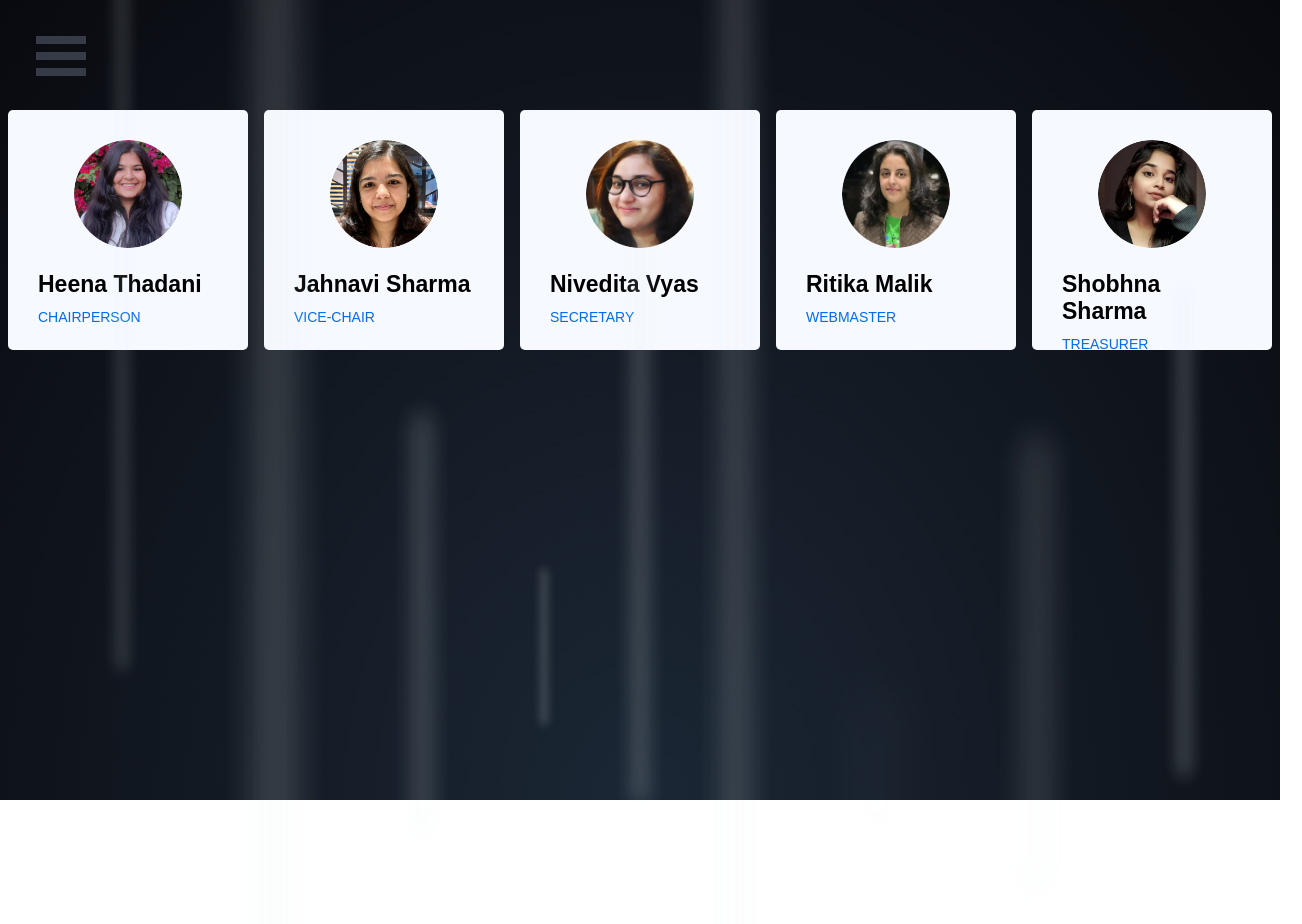
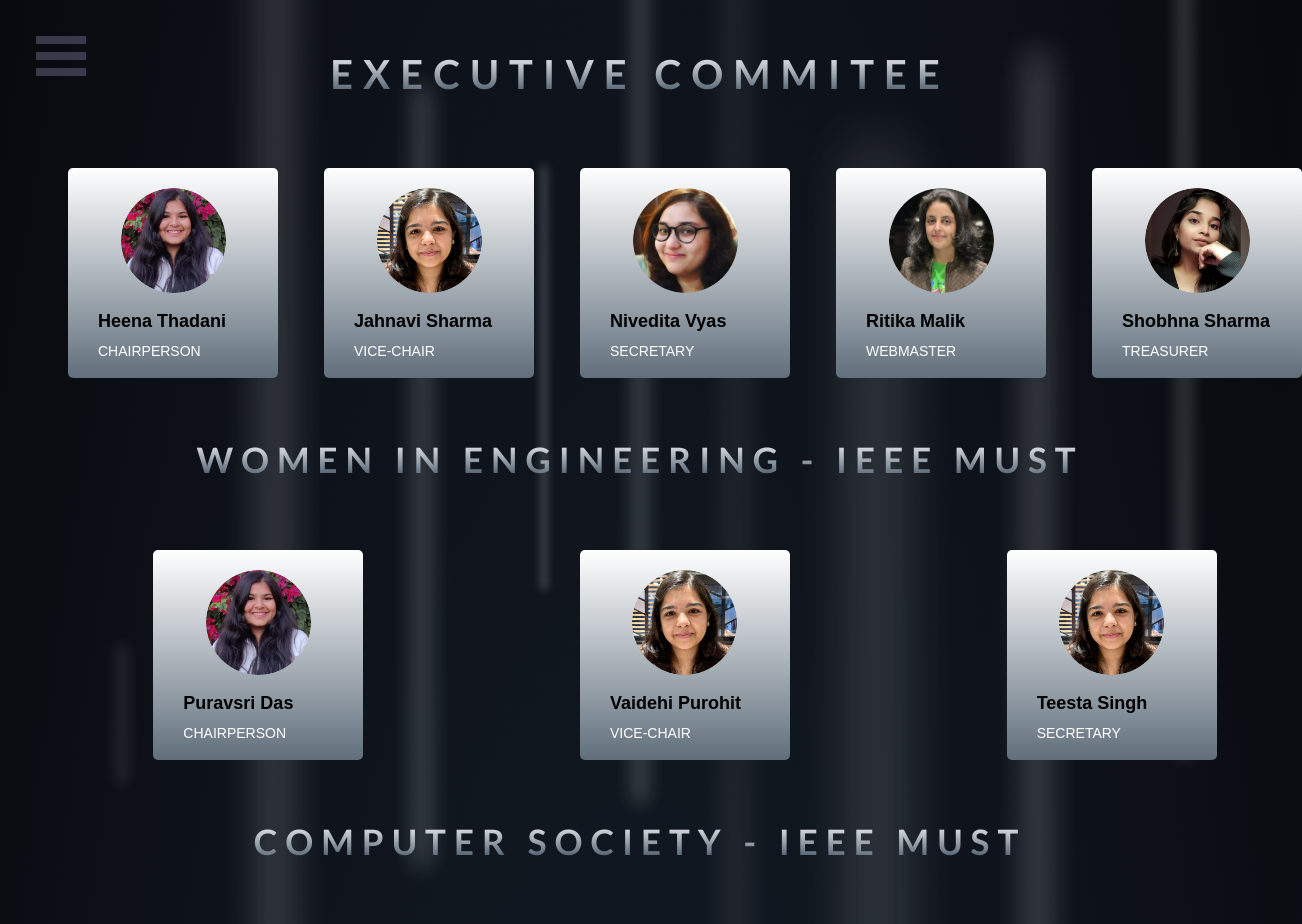
Before and after one commit to ritika728/Fest_Website, a React (Create React App) app: page /contact in a window 1280 px wide. Shown: the top 924 px of the page, 1302 px wide, since content can reach past the window. Before the commit the page ends 800 px from the top, so only its background shows below. Built offline with nearby package versions, Linux system fonts and the light colour scheme.

Commit message:
contact changes

```diff
--- a/src/components/contact/contact.css
+++ b/src/components/contact/contact.css
@@ -1,22 +1,85 @@
+@import url('https://fonts.googleapis.com/css?family=Open+Sans');
+@import url('https://fonts.googleapis.com/css2?family=Montserrat:wght@400;700&display=swap');
+@import url('https://fonts.googleapis.com/css2?family=Lato:ital,wght@0,400;0,700;1,400;1,700&display=swap');
+
+.main_excom{
+  background: -webkit-linear-gradient(white, #38495a);
+  background-clip:text;
+  -webkit-background-clip: text;
+  -webkit-text-fill-color: transparent;
+  text-align: center;
+    left: 0;
+    right: 0;
+    color: #FFF;
+    text-align: center;
+    font-family: "lato", sans-serif;
+    font-weight: bold;
+    /* font-weight: 300; */
+    font-size: 40px;
+    letter-spacing: 10px;
+    margin-top: 50px;
+    margin-bottom: -40px;
+    /* padding-left: 10px; */
+}
+.main_excom2{
+  background: -webkit-linear-gradient(white, #38495a);
+  background-clip:text;
+  -webkit-background-clip: text;
+  -webkit-text-fill-color: transparent;
+  text-align: center;
+    left: 0;
+    right: 0;
+    color: #FFF;
+    text-align: center;
+    font-family: "lato", sans-serif;
+    font-weight: bold;
+    /* font-weight: 300; */
+    font-size: 35px;
+    letter-spacing: 8px;
+    margin-top: 220px;
+    margin-bottom: -40px;
+    /* padding-left: 10px; */
+}
+.main{
+  display: flex;
+  flex-direction: column;
+  /* margin-left: -70px; */
+}
+.wie{
+  display: flex;
+  flex-direction: column;
+}
+
+
 .sectionteam {
 	font-family: "Poppins", sans-serif;
 	padding: 80px 0;
 }
-
+.sectionteam2 {
+	font-family: "Poppins", sans-serif;
+	padding: 80px 0;
+  display: flex;
+  flex-direction:row;
+  justify-content:space-between
+}
 
 .single-person {
 	margin-top: 30px;
 	padding: 30px;
-	background-color: #f6f9ff;
+	/* background-color: #f6f9ff; */
+  /* background: -webkit-linear-gradient(white, #38495a); */
+  background: -webkit-linear-gradient(white, #606f7c);
 	border-radius: 5px;
+  position: absolute;
+  margin-left: -60px;
 }
 
 .single-person:hover {
 	background: linear-gradient(to right, #016cec, #00b5f7);
     background: -webkit-linear-gradient(white, #38495a);
-    /* background-clip:text;
+    background-clip:text;
     -webkit-background-clip: text;
-    -webkit-text-fill-color: transparent; */
+    -webkit-text-fill-color: transparent;
 }
 /* .single-person:hover {
 	background: linear-gradient(to right, #016cec, #00b5f7);
@@ -36,10 +99,11 @@
     background-repeat: no-repeat;
     margin: 0 auto;
     transition: transform .3s;
-    width: 60%;
-    height: 60%;
+    width: 70%;
+    height: 70%;
     border-radius: 50%;
     background-size: 50%;
+    margin-top: -10px;
 }
 .person-image2 {
     /* border: 4px dashed rgb(199, 62, 62); */
@@ -50,10 +114,11 @@
     background-repeat: no-repeat;
     margin: 0 auto;
     transition: transform .3s;
-    width: 60%;
-    height: 60%;
+    width: 70%;
+    height: 70%;
     border-radius: 50%;
     background-size: 50%;
+    margin-top: -10px;
 
 }
 .person-image3 {
@@ -65,10 +130,11 @@
     background-repeat: no-repeat;
     margin: 0 auto;
     transition: transform .3s;
-    width: 60%;
-    height: 60%;
+    width: 70%;
+    height: 70%;
     border-radius: 50%;
     background-size: 50%;
+    margin-top: -10px;
 
 }
 .person-image4 {
@@ -80,10 +146,11 @@
     background-repeat: no-repeat;
     margin: 0 auto;
     transition: transform .3s;
-    width: 60%;
-    height: 60%;
+    width: 70%;
+    height: 70%;
     border-radius: 50%;
     background-size: 50%;
+    margin-top: -10px;
 
 }
 .person-image5 {
@@ -95,17 +162,18 @@
     background-repeat: no-repeat;
     margin: 0 auto;
     transition: transform .3s;
-    width: 60%;
-    height: 60%;
+    width: 70%;
+    height: 70%;
     border-radius: 50%;
     background-size: 50%;
+    margin-top: -10px;
 }
 
 
 
 .single-person{
-    width: 180px;
-    height: 180px;
+    width: 150px;
+    height: 150px;
 }
 .sectionteam{
     display: flex;
@@ -113,7 +181,9 @@
 }
 .team{
     margin: 0 auto;
+
 }
+
 
 .team:hover .person-image1 {
 	/* padding: 3px; */
@@ -123,18 +193,52 @@
     transform: scale(1.2);
 
 }
+.team:hover .person-image3 {
+	/* padding: 3px; */
+    /* border: 2px dashed white; */
+    background-clip:content-box;
+    /* border-image-outset: 5px; */
+    transform: scale(1.2);
+
+}
+.team:hover .person-image4 {
+	/* padding: 3px; */
+    /* border: 2px dashed white; */
+    background-clip:content-box;
+    /* border-image-outset: 5px; */
+    transform: scale(1.2);
+
+}
+.team:hover .person-image5 {
+	/* padding: 3px; */
+    /* border: 2px dashed white; */
+    background-clip:content-box;
+    /* border-image-outset: 5px; */
+    transform: scale(1.2);
+
+}
+.team:hover .person-image2 {
+	/* padding: 3px; */
+    /* border: 2px dashed white; */
+    background-clip:content-box;
+    /* border-image-outset: 5px; */
+    transform: scale(1.2);
+
+}
+
 
 
 .sectionteam .single-person .person-info .full-name {
 	margin-bottom: 10px;
-	font-size: 23px;
+	font-size: 18px;
     font-weight: 700;
 }
 
 .sectionteam .single-person .person-info .speciality {
     text-transform: uppercase;
     font-size: 14px;
-    color: #016cec;
+    /* color: #016cec; */
+    color: white;
 
 }
 
@@ -145,10 +249,14 @@
 }
 
 html {
-    height: 100%;
+    height: 500%;
     background: radial-gradient(ellipse at bottom, #1b2735 0%, #090a0f 100%);
-    overflow: hidden;
+    overflow:auto;
+    scroll-behavior: smooth;
+
   }
+
+
 
 
 .light {
@@ -163,11 +271,14 @@ html {
     left: 0px;
     right: 0px;
     margin: auto;
-    overflow:hidden !important;
+    /* overflow:hidden !important; */
+
+    left: 0;
+    top: 0;
 }
 
 .x1{
-    overflow:hidden;
+    /* overflow:hidden; */
   -webkit-animation: floatUp 4s infinite linear;
   -moz-animation: floatUp 4s infinite linear;
   -o-animation: floatUp 4s infinite linear;
@@ -179,7 +290,7 @@ html {
 }
 
 .x2{
-    overflow:hidden;
+    /* overflow:hidden; */
   -webkit-animation: floatUp 7s infinite linear;
   -moz-animation: floatUp 7s infinite linear;
   -o-animation: floatUp 7s infinite linear;
@@ -192,7 +303,7 @@ html {
 }
 
 .x3{
-    overflow:hidden;
+    /* overflow:hidden; */
   -webkit-animation: floatUp 2.5s infinite linear;
   -moz-animation: floatUp 2.5s infinite linear;
   -o-animation: floatUp 2.5s infinite linear;
@@ -205,7 +316,7 @@ html {
 }
 
 .x4{
-    overflow:hidden;
+    /* overflow:hidden; */
   -webkit-animation: floatUp 4.5s infinite linear;
   -moz-animation: floatUp 4.5s infinite linear;
   -o-animation: floatUp 4.5s infinite linear;
@@ -218,7 +329,7 @@ html {
 }
 
 .x5{
-    overflow:hidden;
+    /* overflow:hidden; */
   -webkit-animation: floatUp 8s infinite linear;
   -moz-animation: floatUp 8s infinite linear;
   -o-animation: floatUp 8s infinite linear;
@@ -231,7 +342,7 @@ html {
 }
 
 .x6{
-    overflow:hidden;
+    /* overflow:hidden; */
   -webkit-animation: floatUp 3s infinite linear;
   -moz-animation: floatUp 3s infinite linear;
   -o-animation: floatUp 3s infinite linear;
@@ -244,7 +355,7 @@ html {
 }
 
 .x7{
-    overflow:hidden;
+    /* overflow:hidden; */
   -webkit-animation: floatUp 5.3s infinite linear;
   -moz-animation: floatUp 5.3s infinite linear;
   -o-animation: floatUp 5.3s infinite linear;
@@ -257,7 +368,7 @@ html {
 }
 
 .x8{
-    overflow:hidden;
+    /* overflow:hidden; */
   -webkit-animation: floatUp 4.7s infinite linear;
   -moz-animation: floatUp 4.7s infinite linear;
   -o-animation: floatUp 4.7s infinite linear;
@@ -270,7 +381,7 @@ html {
 }
 
 .x9{
-    overflow:hidden !;
+    /* overflow:hidden !; */
   -webkit-animation: floatUp 4.1s infinite linear;
   -moz-animation: floatUp 4.1s infinite linear;
   -o-animation: floatUp 4.1s infinite linear;
--- a/src/components/contact/contact.jsx
+++ b/src/components/contact/contact.jsx
@@ -13,6 +13,8 @@ const Contact = () => {
   <div class='light x7'></div>
   <div class='light x8'></div>
   <div class='light x9'></div>
+  <div className='main'>
+  <h1 className="main_excom">EXECUTIVE COMMITEE</h1>
       <div className="sectionteam">
 				<div className="team">
 					<div className="single-person">
@@ -68,6 +70,77 @@ const Contact = () => {
 				</div>
 	</div>
 	</div>
+	<div className='wie'>
+	<h1 className="main_excom2">WOMEN IN ENGINEERING - IEEE MUST</h1>
+	<div className="sectionteam">
+				<div className="team">
+					<div className="single-person">
+						<div className="person-image1">
+						</div>
+						<div className="person-info">
+							<h3 class="full-name">Puravsri Das</h3>
+							<span className="speciality">Chairperson</span>
+						</div>
+					</div>
+				</div>
+				<div className="team">
+					<div className="single-person">
+						<div className="person-image2">
+						</div>
+						<div className="person-info">
+							<h3 class="full-name">Vaidehi Purohit</h3>
+							<span className="speciality">Vice-Chair</span>
+						</div>
+					</div>
+				</div>
+				<div className="team">
+					<div className="single-person">
+						<div className="person-image2">
+						</div>
+						<div className="person-info">
+							<h3 class="full-name">Teesta Singh</h3>
+							<span className="speciality">Secretary</span>
+						</div>
+					</div>
+				</div>
+				</div>
+	</div>
+	<div className='wie'>
+	<h1 className="main_excom2">COMPUTER SOCIETY - IEEE MUST</h1>
+	<div className="sectionteam2">
+				<div className="team">
+					<div className="single-person">
+						<div className="person-image1">
+						</div>
+						<div className="person-info">
+							<h3 class="full-name">Vanshika Dadhich</h3>
+							<span className="speciality">Chairperson</span>
+						</div>
+					</div>
+				</div>
+				<div className="team">
+					<div className="single-person">
+						<div className="person-image2">
+						</div>
+						<div className="person-info">
+							<h3 class="full-name">Bhumika Meena</h3>
+							<span className="speciality">Vice-Chair</span>
+						</div>
+					</div>
+				</div>
+				<div className="team">
+					<div className="single-person">
+						<div className="person-image2">
+						</div>
+						<div className="person-info">
+							<h3 class="full-name">Ishika Chaudhary</h3>
+							<span className="speciality">Secretary</span>
+						</div>
+					</div>
+				</div>
+				</div>
+	</div>
+	</div>
   )
 }
 
```
Also changed, not shown: src/components/home/home.css.
